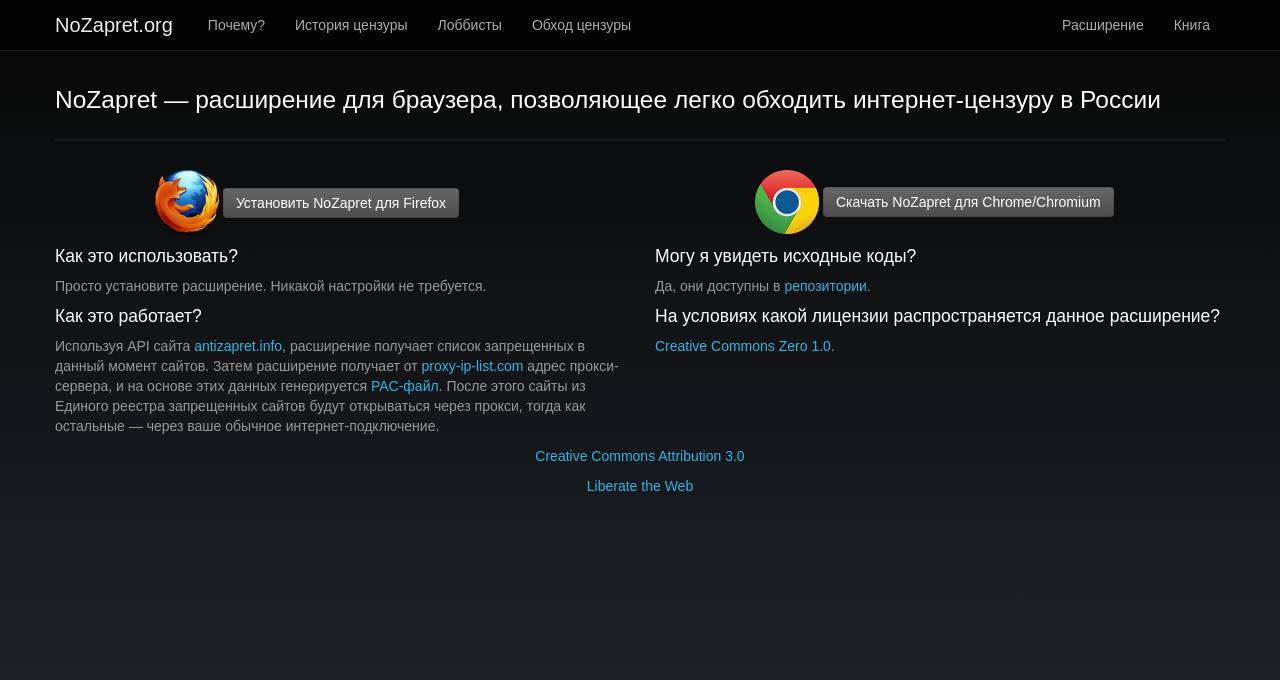
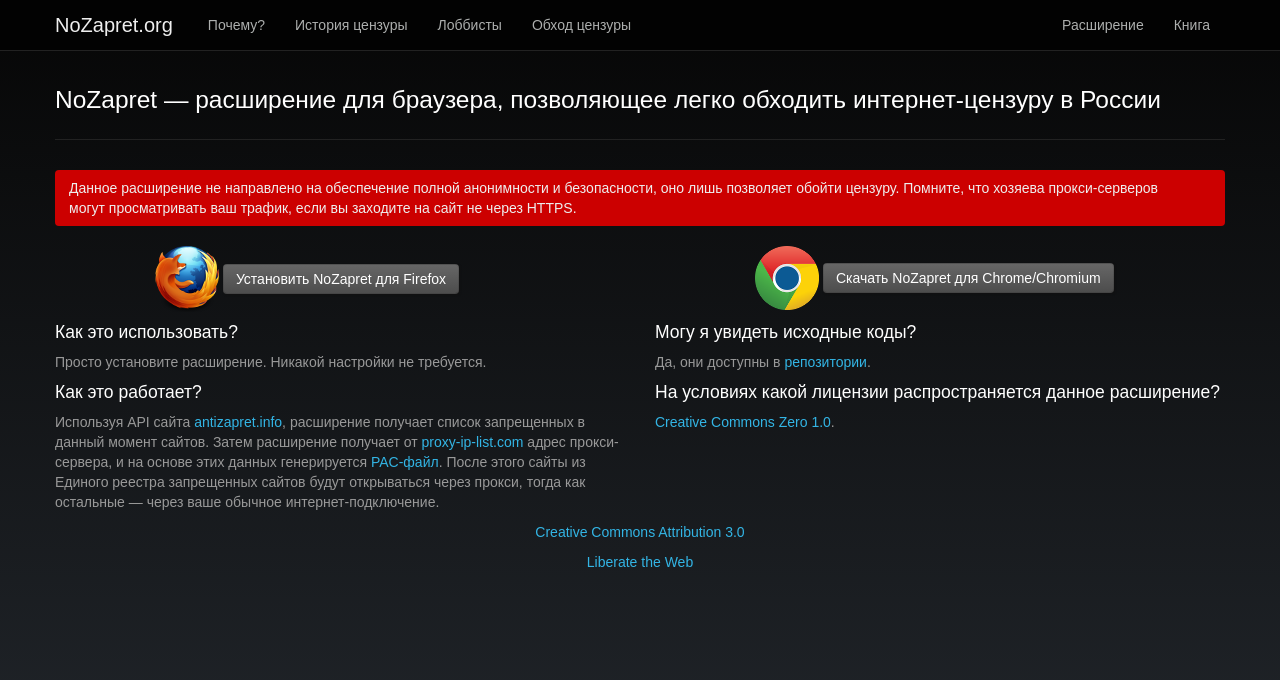
Before and after one commit to liberatetheweb/nozapret.org, a Jekyll site: the page built from ext/index.html, in a window 1280 px wide. Shown: the top 680 px of the page. Built offline with Jekyll 4.4.1, drawn with Linux system fonts in a browser that asks for light colours; some web fonts are replaced.

Commit message:
Warning.

```diff
--- a/ext/index.html
+++ b/ext/index.html
@@ -4,6 +4,11 @@
 ---
 <div class="page-header">
 	<h3>NoZapret — расширение для браузера, позволяющее легко обходить интернет-цензуру в России</h3>
+</div>
+<div class="row">
+  <div class="span12">
+    <div class="alert alert-error">Данное расширение не направлено на обеспечение полной анонимности и безопасности, оно лишь позволяет обойти цензуру. Помните, что хозяева прокси-серверов могут просматривать ваш трафик, если вы заходите на сайт не через HTTPS.</div>
+  </div>
 </div>
 <div class="row">
   <div class="span4 offset1">
```
